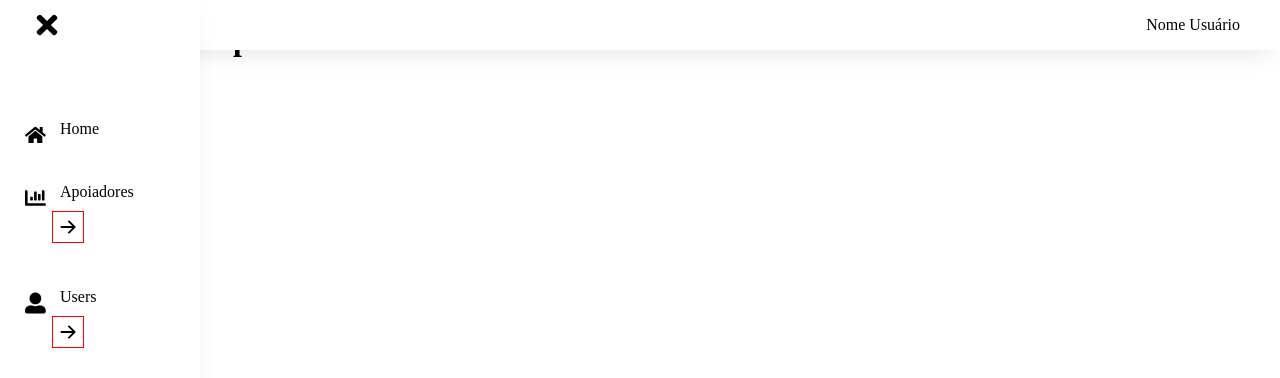
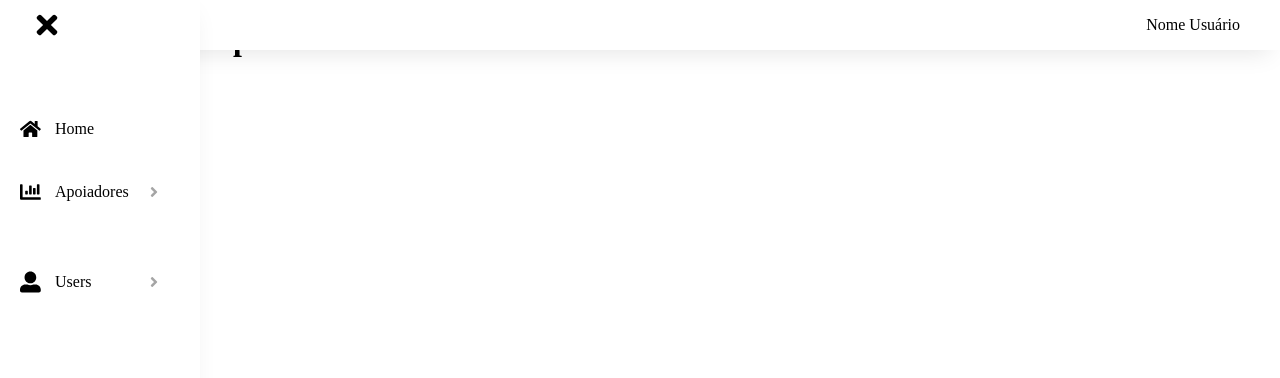
Before and after one commit to gustavofaquim/sisparla-frontend, a React (Vite) app: page / in a window 1280 px wide. Shown: the top 378 px of the page. Built offline with nearby package versions, Linux system fonts and the light colour scheme.

Commit message:
fix: corrigindo bugs do menu

```diff
--- a/src/components/Sidebar.jsx
+++ b/src/components/Sidebar.jsx
@@ -37,7 +37,8 @@ const Sidebar = ({ active }) => {
       icon: FaChartBar,
       subitems: [
       {
-        label: 'Novo Apoiador'
+        label: 'Novo Apoiador',
+        link: '/'
       },
       {
         label: 'Lista Apoiadores'
--- a/src/components/SidebarItem.jsx
+++ b/src/components/SidebarItem.jsx
@@ -2,16 +2,19 @@ import React, { useState } from 'react';
 import '../styles/components/sidebar-item.sass';
 
 import {
-  BsArrowRightShort
-}from 'react-icons/bs';
+  FaAngleRight,
+  FaAngleDown
+}from 'react-icons/fa';
 
 
 const SidebarItem = ({ Icon, Text, Link, Subitems }) => {
   const [subitemsVisible, setSubitemsVisible] = useState(false);
+  const [arrowRotation, setArrowRotation] = useState(false);
 
   const toggleSubitems = (e) => {
     e.stopPropagation(); // Impede que o evento de clique se propague para os elementos pai
     setSubitemsVisible(!subitemsVisible);
+    setArrowRotation(!arrowRotation);
   };
 
   if (Link) {
@@ -21,11 +24,13 @@ const SidebarItem = ({ Icon, Text, Link, Subitems }) => {
         <span>{Text}</span>
       </a>
     );
-  } else if (Subitems && Subitems.length > 0) {
+  }if (Subitems && Subitems.length > 0) {
     return (
       <div className="sidebar-item" onClick={toggleSubitems}>
-        <Icon className="icons" />
-        <span>{Text}</span>  <BsArrowRightShort className='icon-arrow' />
+        <div className='btn-item'>
+          <Icon className="icons" />
+          <span>{Text}</span>  <FaAngleRight className={`icon-arrow ${arrowRotation ? 'rotate' : ''}`} />
+        </div>
         <ul className={`subitem-list ${subitemsVisible ? 'visible' : ''}`}>
           {Subitems.map((subitem, index) => (
             <li key={index}>
@@ -38,8 +43,10 @@ const SidebarItem = ({ Icon, Text, Link, Subitems }) => {
   } else {
     return (
       <div className="sidebar-item">
-        <Icon className="icons" />
-        <span>{Text}</span>
+        <div className='btn-item'>
+          <Icon className="icons" />
+          <span>{Text}</span>
+        </div>
       </div>
     );
   }
--- a/src/styles/components/sidebar-item.sass
+++ b/src/styles/components/sidebar-item.sass
@@ -1,38 +1,52 @@
 .sidebar-item
     display: block
-    align-items: center
+    width: 100%
     background-color: #ffffff
     font-size: 1em
-    padding: 20px
     cursor: pointer
     border-radius: 2px
     margin-bottom: 0.3rem
-    align-content: center
+
+    .btn-item
+        display: flex
+        justify-content: center
+        flex-direction: column
+        padding-bottom: 20px
+        padding-top: 20px
+
 
     .icons
         margin: 0 20px
-        margin-left: 5px !important
+        margin-left: 20px !important
         width: 1.3rem
 
     .icon-arrow
-        border: 1px solid red
-        position: relative
-        display: flex
+        margin-top: 0
+        margin-left: 150px
+        width: 8px
+        color: #8a8a8ac4
+        transition: transform 0.4s ease
+
+    .rotate
+        transform: rotate(90deg)
+
+
 
     &:hover
         background-color: #f3f3f3
 
     span
-        margin-left: 40px
+        margin-left: 55px
 
 
     ul.subitem-list
         list-style: none
-        display: none
+        display: block
         cursor: pointer
-        transition: opacity 0.3s ease
         text-transform: none
+        max-height: 0
+        overflow: hidden
+        transition: max-height 0.5s ease-in-out
 
     ul.subitem-list.visible
-        display: block
-        opacity: 1
+        max-height: 50px
```
